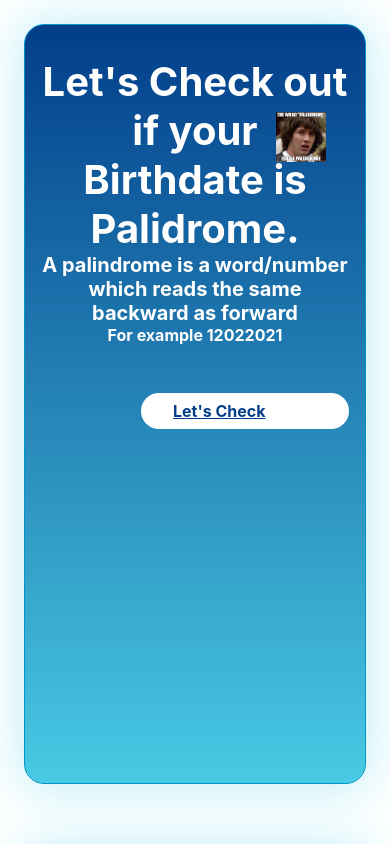
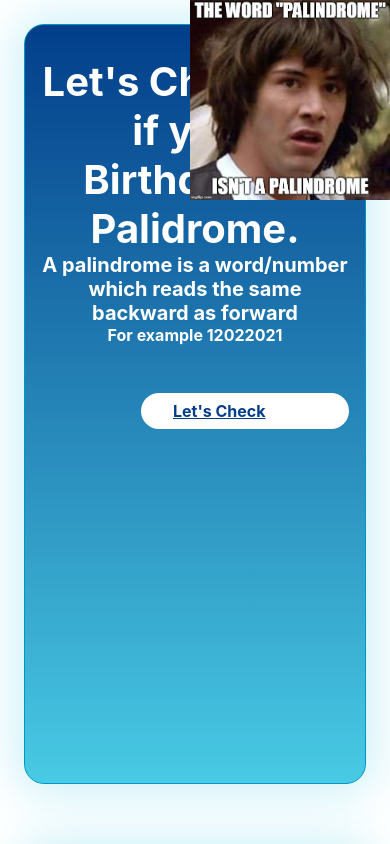
Before and after one commit to prathmeshjagtap/birthdaypalindrome, a React (Create React App) app: page / in a window 390 px wide. Shown: the top 844 px of the page. Built offline with nearby package versions, Linux system fonts and the light colour scheme.

Commit message:
Update App.css

```diff
--- a/src/App.css
+++ b/src/App.css
@@ -122,8 +122,10 @@ h2 {
   }
   .datepickerImage {
     width: fit-content;
-    max-width: 50px;
-    max-height: 50px;
+    max-width: 200px;
+    max-height: 200px;
+    top: 0rem;
+    right: 0rem;
   }
   .banner h1,
   .banner h3,
```
